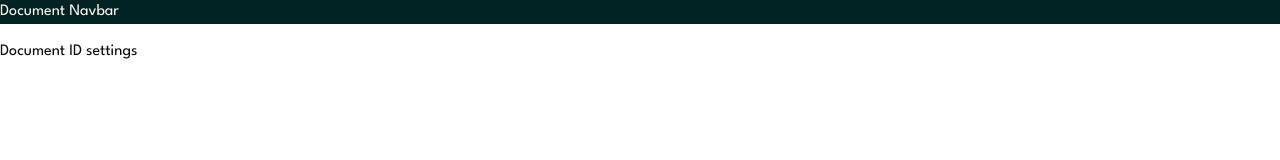
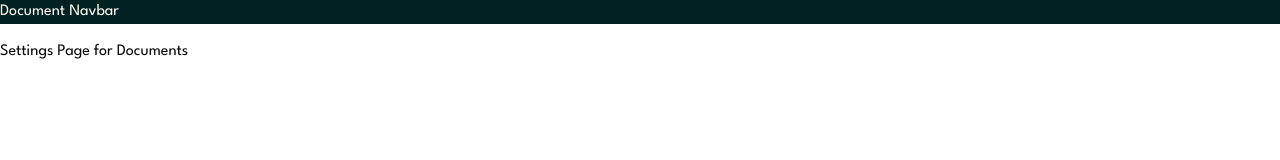
Before and after one commit to Nimira43/nt-Dox, a Next.js app: page /documents/settings in a window 1280 px wide. Shown: the top 160 px of the page. Built offline with nearby package versions, Linux system fonts and the light colour scheme; a web font is replaced by a local one.

Commit message:
Added Setting page

```diff
--- /dev/null
+++ b/src/app/documents/settings/page.tsx
@@ -0,0 +1,9 @@
+const DocumentsSettingsPage = () => {
+  return (
+    <div>
+      Settings Page for Documents
+    </div>
+   )
+}
+
+export default DocumentsSettingsPage
```
